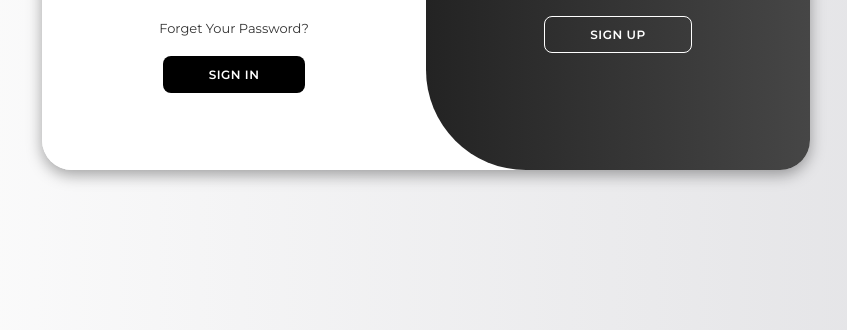
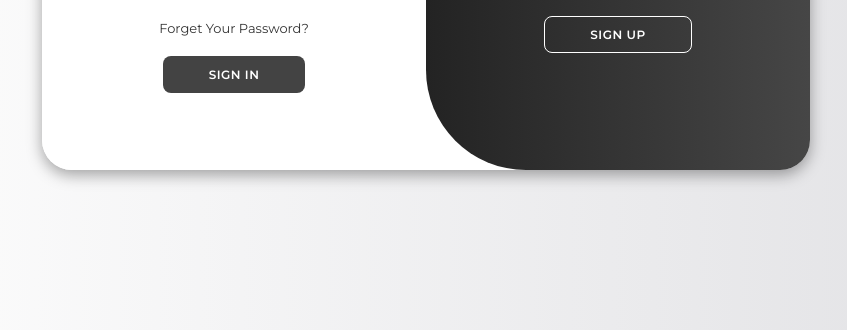
Before and after one commit to Crafted-Legacy/SIH-2024, a website with bundled scripts: page Frontend/public/Sign_up.html in a window 1280 px wide. In both pictures the pointer is over the button "SIGN IN". Shown: the part 470-800 px from the top of the page, without its empty margins (214-1061 px from the left). Built offline with nearby package versions, Linux system fonts and the light colour scheme; no server answers.

Commit message:
simple update

```diff
--- a/Frontend/public/s_style.css
+++ b/Frontend/public/s_style.css
@@ -71,6 +71,10 @@ body{
     text-transform: uppercase;
     margin-top: 10px;
     cursor: pointer;
+}
+
+.container button:hover {
+    background-color: #434343;
 }
 
 .container button.hidden{
```
